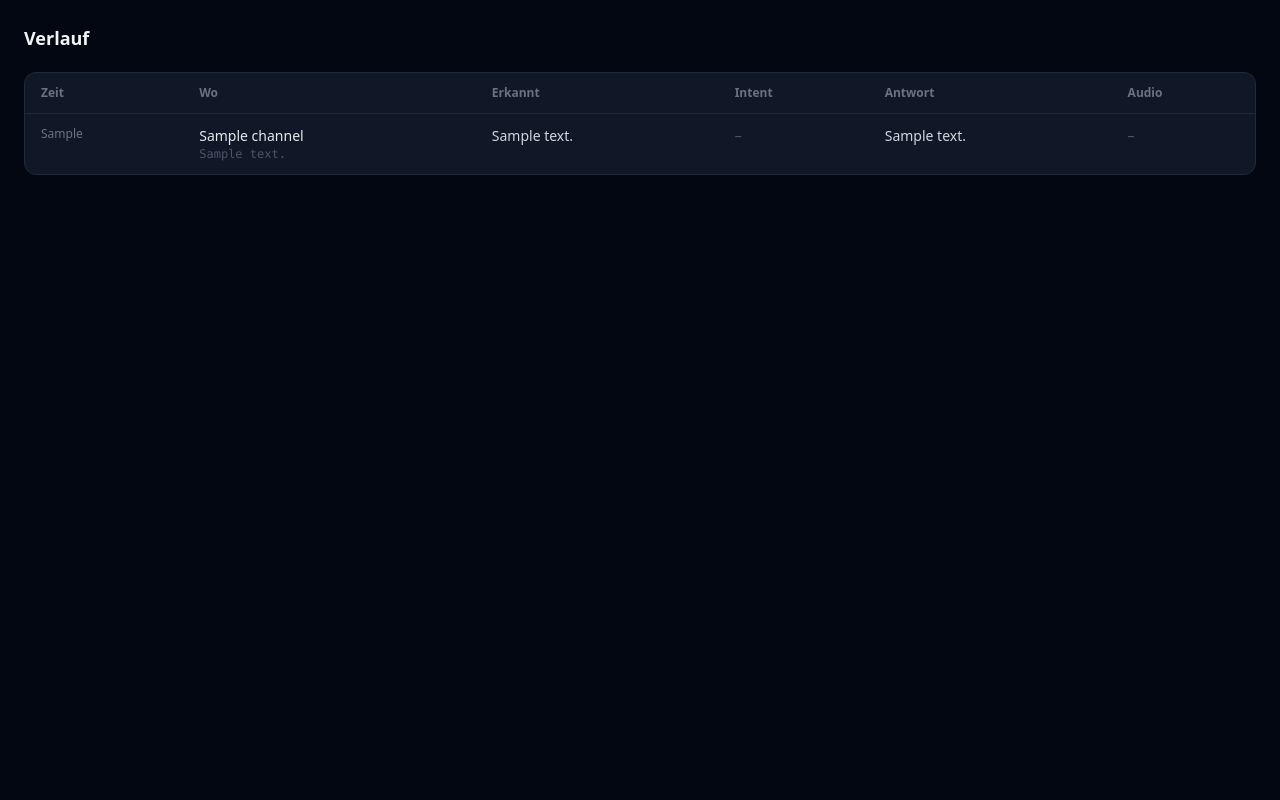
After one commit to NurPech/hannah-webui, a Flask app: template hannah_webui/templates/activity_log.html in a window 1280 px wide. The commit adds this page. Run offline with Flask 3, Linux system fonts and the light colour scheme; the template is opened without the code that fills it: most values are stand-ins (such as "Sample title", 1, 10 or a date in 2020); style sheets or scripts are compiled from the project's sources.

Commit message:
Release v2.2.0-public

```diff
--- a/hannah_webui/app.py
+++ b/hannah_webui/app.py
@@ -12,6 +12,7 @@ from flask import Flask, jsonify, render_template
 from werkzeug.exceptions import HTTPException
 
 from hannah_webui.blueprints import (
+    activity_log,
     auth,
     ble_tags,
     cars,
@@ -87,7 +88,7 @@ def create_app(hannah: HannahClient, secret_key: str = "", telegram_bot_token: s
             message="Da ist etwas schiefgelaufen. Bitte versuche es erneut.",
         ), 500
 
-    for blueprint_module in (auth, me, rooms, groups, satellites, settings, ble_tags, cars, triggers, users):
+    for blueprint_module in (auth, me, rooms, groups, satellites, settings, ble_tags, cars, triggers, users, activity_log):
         app.register_blueprint(blueprint_module.bp)
 
     return app
--- a/hannah_webui/extensions.py
+++ b/hannah_webui/extensions.py
@@ -45,6 +45,8 @@ TRUST_LEVELS = {
     "edit_user": 10,
     "delete_user": 10,
     "link_resident": 10,
+    "list_activity_log": 0,
+    "filter_activity_log": 10,
 }
 
 
--- /dev/null
+++ b/hannah_webui/templates/activity_log.html
@@ -0,0 +1,110 @@
+{% extends "base.html" %}
+{% import "_macros.html" as macros %}
+{% block title %}Verlauf{% endblock %}
+{% block content %}
+<div class="flex items-center justify-between mb-5 gap-3 flex-wrap">
+  <h2 class="text-lg font-semibold text-gray-100">Verlauf</h2>
+  {% if can_filter %}
+  <form method="get" action="{{ url_for('activity_log.activity_log') }}" class="flex items-center gap-2">
+    <label class="text-xs text-gray-500">User</label>
+    <select name="filter_user_id" onchange="this.form.submit()"
+            class="bg-gray-800 border border-gray-700 rounded-lg px-2 py-1 text-xs focus:outline-none focus:border-emerald-500 transition-colors">
+      <option value="0" {% if filter_user_id == 0 %}selected{% endif %}>– eigenes Log –</option>
+      {% for user in users %}
+      <option value="{{ user.id }}" {% if filter_user_id == user.id %}selected{% endif %}>{{ user.display_name or user.user_name }}</option>
+      {% endfor %}
+    </select>
+  </form>
+  {% endif %}
+</div>
+
+<div class="bg-gray-900 rounded-xl border border-gray-800 overflow-hidden">
+  {% if rows %}
+  <table class="w-full text-sm hidden sm:table">
+    <thead>
+      <tr class="border-b border-gray-800 text-gray-500 text-xs">
+        <th class="text-left px-4 py-3">Zeit</th>
+        {% if can_filter %}
+        <th class="text-left px-4 py-3">User</th>
+        {% endif %}
+        <th class="text-left px-4 py-3">Wo</th>
+        <th class="text-left px-4 py-3">Erkannt</th>
+        <th class="text-left px-4 py-3">Intent</th>
+        <th class="text-left px-4 py-3">Antwort</th>
+        <th class="text-left px-4 py-3">Audio</th>
+      </tr>
+    </thead>
+    <tbody>
+      {% for row in rows %}
+      {% set entry = row.entry %}
+      <tr class="border-b border-gray-800/50 last:border-0 hover:bg-gray-800/30 align-top">
+        <td class="px-4 py-3 text-xs text-gray-500 whitespace-nowrap">{{ entry.ts }}</td>
+        {% if can_filter %}
+        <td class="px-4 py-3 text-xs text-gray-400">{{ row.user_display_name or '–' }}</td>
+        {% endif %}
+        <td class="px-4 py-3">
+          <div class="text-gray-200">{{ row.channel.label }}</div>
+          {% if row.channel.detail %}
+          <div class="text-xs text-gray-600 font-mono">{{ row.channel.detail }}</div>
+          {% endif %}
+        </td>
+        <td class="px-4 py-3 text-gray-300">{{ entry.raw_text or '–' }}</td>
+        <td class="px-4 py-3">
+          {% if entry.intent_name %}{{ macros.pill(entry.intent_name, 'sky') }}{% else %}<span class="text-gray-600">–</span>{% endif %}
+        </td>
+        <td class="px-4 py-3 text-gray-300">{{ entry.answer_text or '–' }}</td>
+        <td class="px-4 py-3">
+          {% if entry.has_audio %}
+          <audio controls preload="none" class="h-8 w-44">
+            <source src="{{ url_for('activity_log.activity_log_audio', entry_id=entry.id) }}" type="audio/wav">
+          </audio>
+          {% else %}
+          <span class="text-gray-600">–</span>
+          {% endif %}
+        </td>
+      </tr>
+      {% endfor %}
+    </tbody>
+  </table>
+  <div class="sm:hidden divide-y divide-gray-800/50">
+    {% for row in rows %}
+    {% set entry = row.entry %}
+    <div class="p-4">
+      <div class="flex items-center justify-between gap-2 text-xs text-gray-500">
+        <span>{{ entry.ts }}</span>
+        {% if can_filter %}
+        <span class="text-gray-400">{{ row.user_display_name or '–' }}</span>
+        {% endif %}
+      </div>
+      <div class="mt-2">
+        <span class="text-gray-200">{{ row.channel.label }}</span>
+        {% if row.channel.detail %}
+        <span class="text-xs text-gray-600 font-mono">({{ row.channel.detail }})</span>
+        {% endif %}
+      </div>
+      <div class="mt-2 text-gray-300">{{ entry.raw_text or '–' }}</div>
+      <div class="mt-2">
+        {% if entry.intent_name %}{{ macros.pill(entry.intent_name, 'sky') }}{% endif %}
+      </div>
+      <div class="mt-2 text-gray-300">{{ entry.answer_text or '–' }}</div>
+      {% if entry.has_audio %}
+      <audio controls preload="none" class="mt-2 h-8 w-full">
+        <source src="{{ url_for('activity_log.activity_log_audio', entry_id=entry.id) }}" type="audio/wav">
+      </audio>
+      {% endif %}
+    </div>
+    {% endfor %}
+  </div>
+  {% if has_more %}
+  <div class="p-4 text-center border-t border-gray-800">
+    <a href="{{ url_for('activity_log.activity_log', before_id=next_before_id, filter_user_id=filter_user_id) }}"
+       class="inline-block bg-gray-800 hover:bg-gray-700 border border-gray-700 rounded-lg px-4 py-2 text-xs text-gray-300 transition-colors">Ältere anzeigen</a>
+  </div>
+  {% endif %}
+  {% else %}
+  <div class="p-8 text-center text-gray-500">
+    Noch keine Einträge im Verlauf.
+  </div>
+  {% endif %}
+</div>
+{% endblock %}
--- a/hannah_webui/templates/base.html
+++ b/hannah_webui/templates/base.html
@@ -33,6 +33,10 @@
 
   <nav id="nav-links" class="hidden sm:flex sm:items-center gap-1 w-full sm:w-auto basis-full sm:basis-auto order-3 sm:order-none mr-auto">
     {% set trust = session.get('trust_level', 0) %}
+    {% if trust >= trust_levels['list_activity_log'] %}
+    <a href="{{ url_for('activity_log.activity_log') }}"
+       class="px-3 py-1.5 rounded-lg text-sm transition-colors {% if request.endpoint == 'activity_log.activity_log' %}bg-gray-800 text-gray-100{% else %}text-gray-500 hover:text-gray-300{% endif %}">Verlauf</a>
+    {% endif %}
     {% if trust >= trust_levels['list_rooms'] %}
     <a href="{{ url_for('rooms.rooms') }}"
        class="px-3 py-1.5 rounded-lg text-sm transition-colors {% if request.endpoint == 'rooms.rooms' %}bg-gray-800 text-gray-100{% else %}text-gray-500 hover:text-gray-300{% endif %}">Räume</a>
--- a/requirements.txt
+++ b/requirements.txt
@@ -7,4 +7,4 @@ gunicorn>=21.2.0    # Produktions-WSGI-Server (siehe deploy/hannah-webui.service
 # Proto schema — published package instead of the git-submodule/local-codegen
 # pattern (#60); pins the runtime proto/gRPC-version coupling that used to be
 # handled by matching grpcio-tools' version locally
-hannah-proto>=3.3.0
+hannah-proto>=3.4.0    # 3.4.0 adds ActivityLogEntry/ListActivityLog/StreamActivityAudio (Activity Log, #46)
```
Also changed, not shown: hannah_webui/blueprints/activity_log.py (added, +45 -0 lines), hannah_webui/grpc_client.py (+22 -0 lines), hannah_webui/route_helpers.py (+40 -0 lines), tests/fake_hannah_client.py (+43 -0 lines), tests/test_app.py (+57 -0 lines), .claude/skills/run-hannah-webui/driver.py, CHANGELOG.md.
